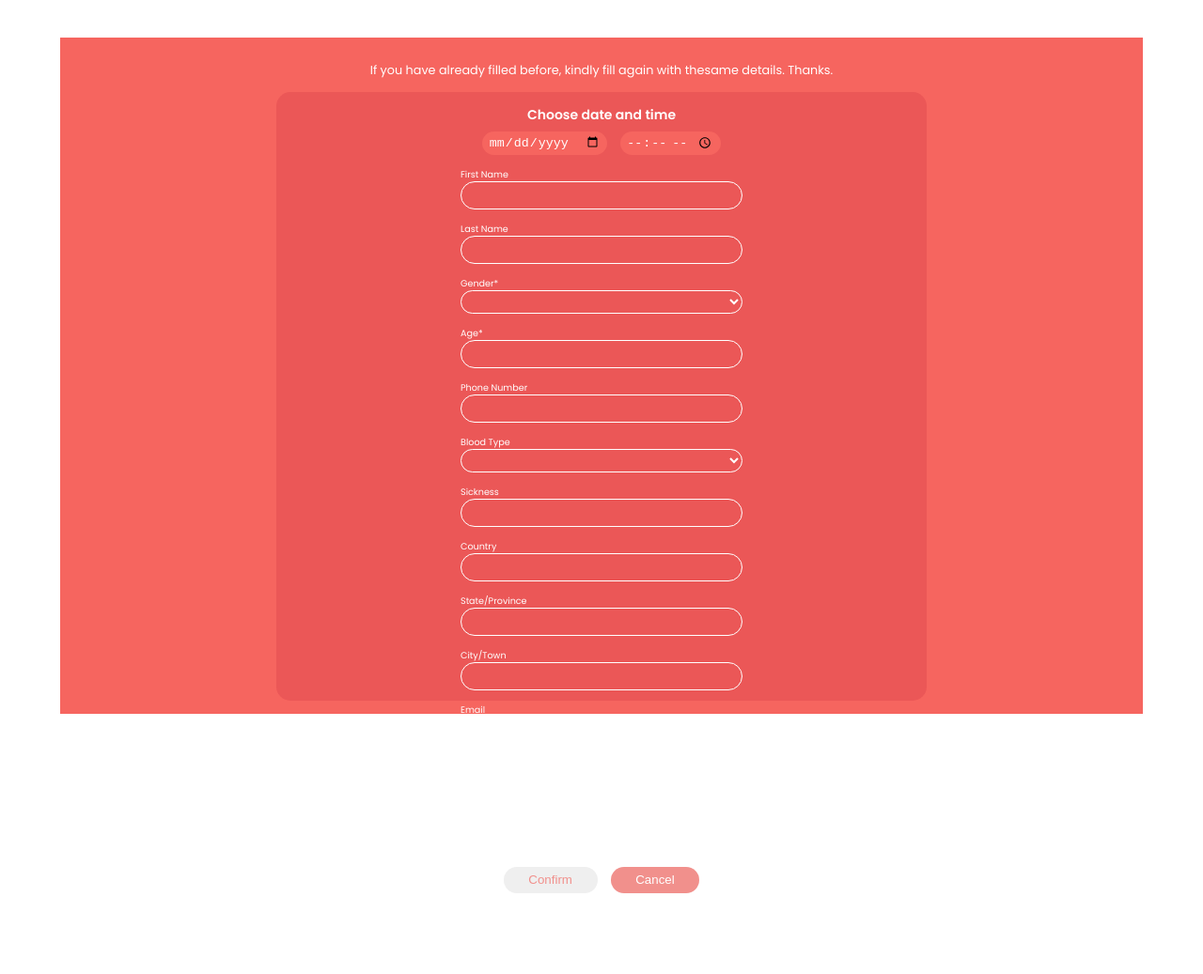
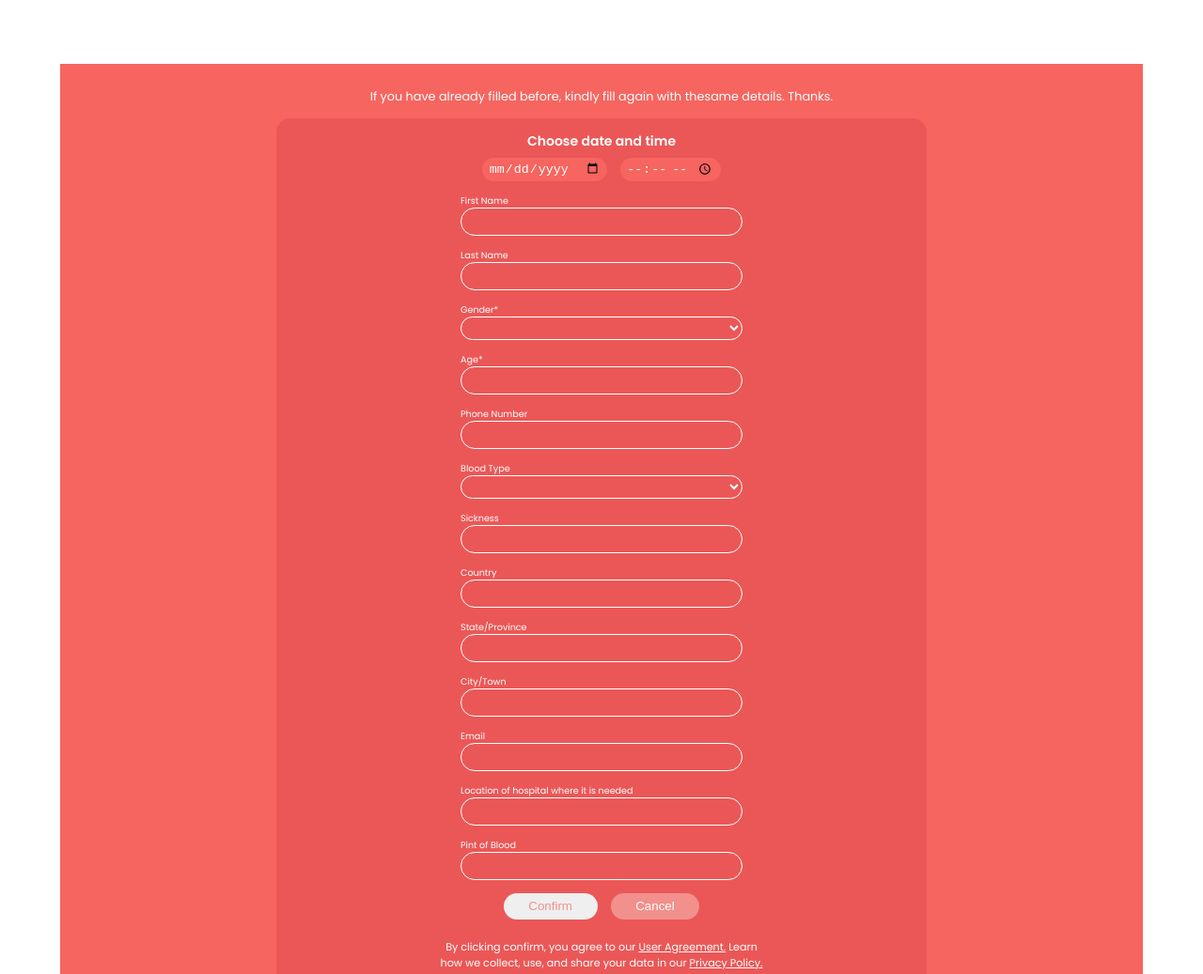
Before and after one commit to Tonywhite1997/blood-website-2, a plain HTML site: page index.html in a window 1280 px wide. Shown: the top 1037 px of the page at 94% size. Before the commit the page ends 1006 px from the top, so only its background shows below. Drawn offline with Linux system fonts and the light colour scheme.

Commit message:
still fixing the same bug

```diff
--- a/styles/styles.scss
+++ b/styles/styles.scss
@@ -21,7 +21,7 @@ html{
 }
 
 body{
-    height: 170vh;
+    min-height: 170vh;
     height: -webkit-fill-available;
     font-family: 'Poppins', sans-serif;
     font-size: 14px;
```
Also changed, not shown: styles/styles.css, 1 other file.
